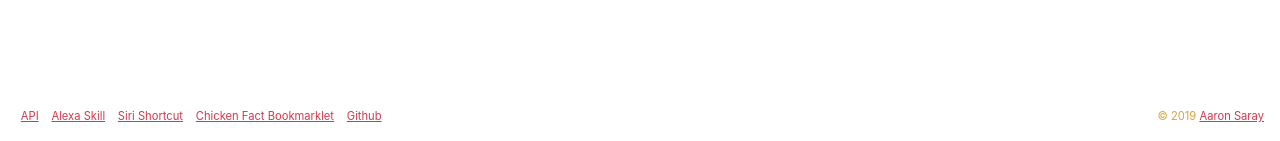
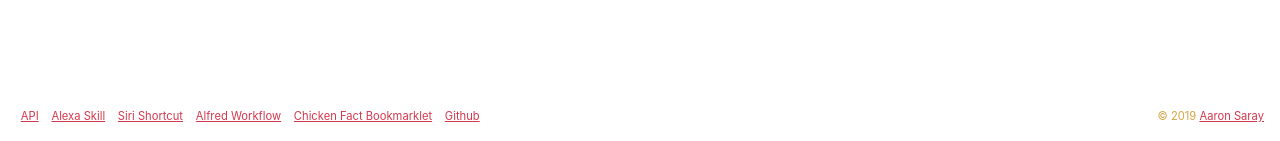
Before and after one commit to aaronsaray/chickenfacts.io, a Jekyll site: the page built from index.html, in a window 1280 px wide. Shown: the part 756-897 px from the top of the page. Built offline with Jekyll 4.4.1, drawn with Linux system fonts in a browser that asks for light colours.

Commit message:
added alfred workflow

```diff
--- a/_layouts/main.html
+++ b/_layouts/main.html
@@ -50,6 +50,7 @@ layout: compress
         <a href="https://github.com/aaronsaray/chickenfacts.io/blob/master/API.md" title="Get API Documentation" target="_blank" class="link">API</a>
         <a href="https://www.amazon.com/dp/B07STLPSQW/ref=sr_1_3" target="_blank" title="Add Chicken Facts to your Amazon Alexa" class="link">Alexa Skill</a>
         <a href="https://www.icloud.com/shortcuts/8ead23a264d84d338e82eebc414f9b3c" target="_blank" title="Add a Siri Shortcut to your iPhone" class="link">Siri Shortcut</a>
+        <a href="http://www.packal.org/workflow/chicken-facts" target="_blank" title="An Alfred Workflow" class="link">Alfred Workflow</a>
         <a class="link" href="javascript:(function(){
           fetch('https://chickenfacts.io/api/v1/facts.json')
             .then(function(response) {
```
